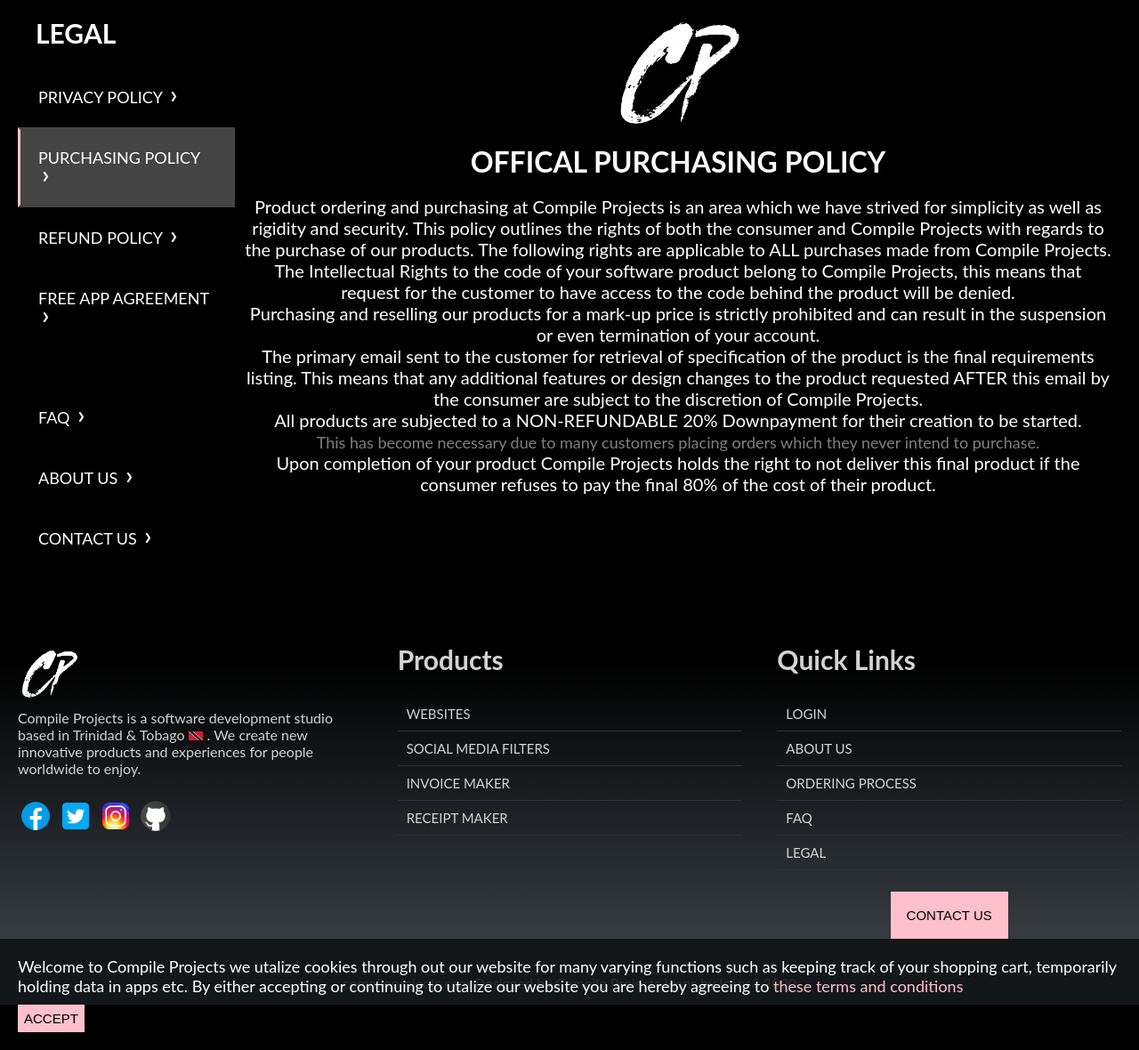
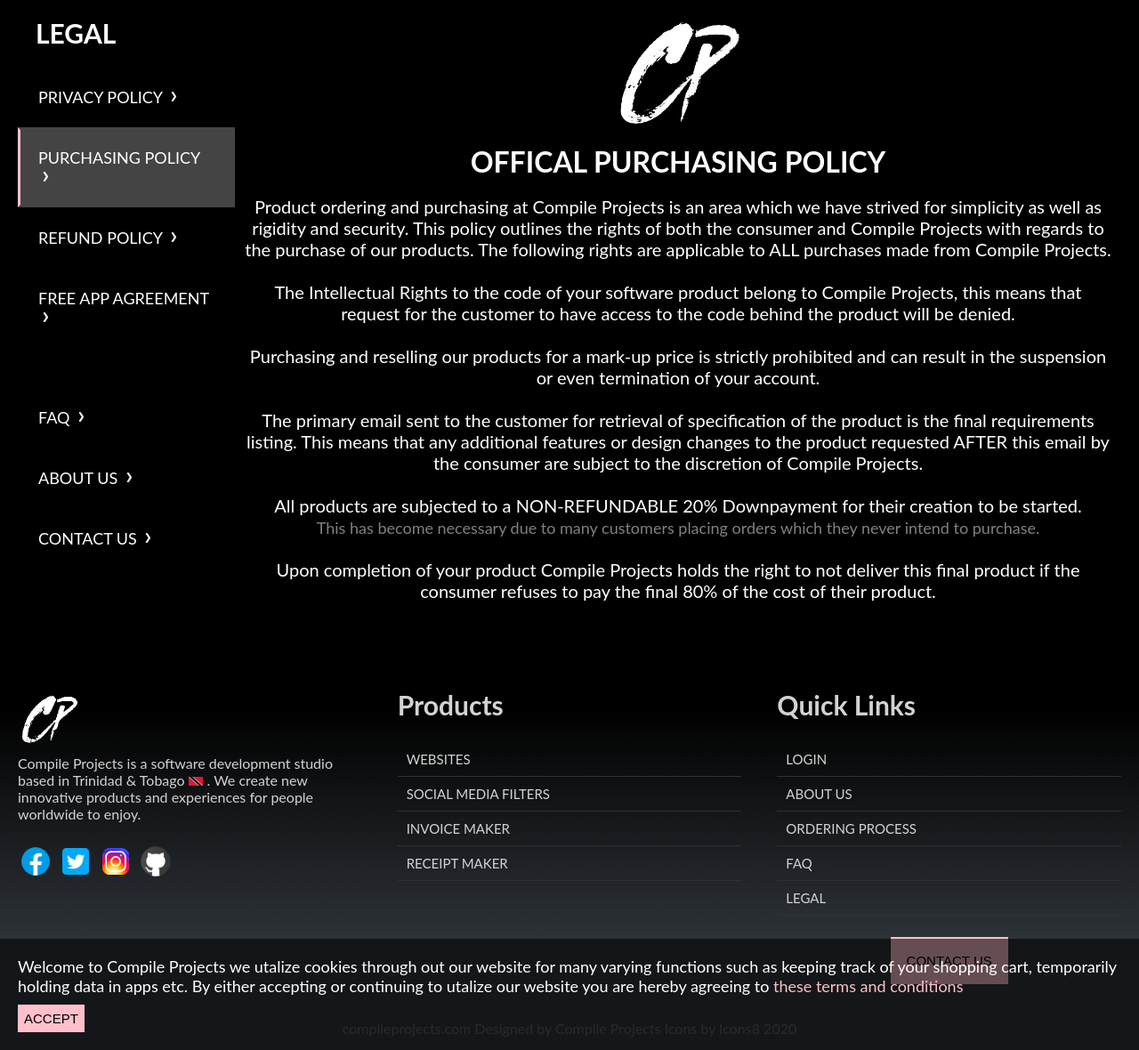
Before and after one commit to KyleAwah/compileprojects, a Flask app: page /legal/purchase in a window 1280 px wide. Shown: the part 101-1281 px from the top of the page at 89% size. Run offline with Flask 2, Linux system fonts and the light colour scheme; some libraries are stand-ins or nearby versions.

Commit message:
Update main_legal_purchasing.html

```diff
--- a/templates/main_legal_purchasing.html
+++ b/templates/main_legal_purchasing.html
@@ -88,6 +88,10 @@
 	font-size: 18px;
 	color: grey;
 }
+
+	.left{
+		text-align: left;
+	}
 @media only screen and (max-width: 900px) {
 
 .bye_desktop{
@@ -220,18 +224,20 @@
                     <br>
                     <p class="top_desc prod_page_main_desc">
 			Product ordering and purchasing at Compile Projects is an area which we have strived for simplicity as well as rigidity and security. This policy outlines the rights of both the consumer and Compile Projects with regards to the purchase of our products. The following rights are applicable to ALL purchases made from Compile Projects.
-			    <br>
+			<span class="left">
+			    <br><br>
 				The Intellectual Rights to the code of your software product belong to Compile Projects, this means that request for the customer to have access to the code behind the product will be denied.
-			    <br>
+			    <br><br>
 				Purchasing and reselling our products for a mark-up price is strictly prohibited and can result in the suspension or even termination of your account.
-			    <br>
+			    <br><br>
 				The primary email sent to the customer for retrieval of specification of the product is the final requirements listing. This means that any additional features or design changes to the product requested AFTER this email by the consumer are subject to the discretion of Compile Projects.
-			    <br>
+			    <br><br>
 				All products are subjected to a NON-REFUNDABLE 20% Downpayment for their creation to be started.
 			    <br>
 				<span class="grey"> This has become necessary due to many customers placing orders which they never intend to purchase. </span>
-			    <br>
+			    <br><br>
 				Upon completion of your product Compile Projects holds the right to not deliver this final product if the consumer refuses to pay the final 80% of the cost of their product.
+			  </span>
 			<br>
                         <br>
                         <br>
```
